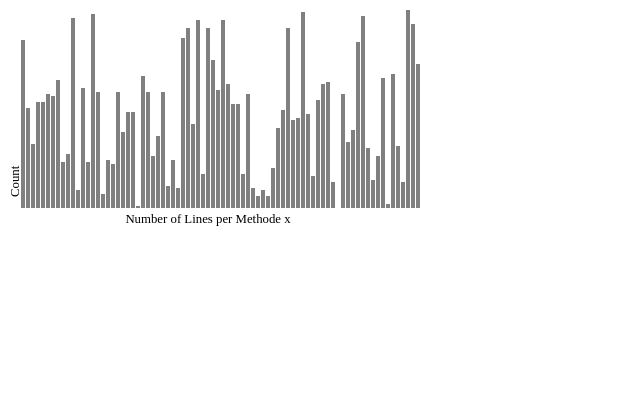
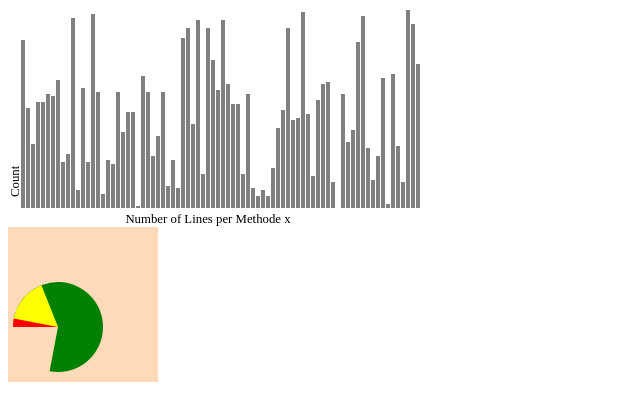
Before and after one commit to BADF00D/AngularCharts, an Angular app: page / in a window 1280 px wide. Shown: the top 420 px of the page, without its empty margins (0-640 px from the left). Built offline with nearby package versions, Linux system fonts and the light colour scheme.

Commit message:
First steps with pie chart

```diff
--- a/src/app/app.component.html
+++ b/src/app/app.component.html
@@ -21,3 +21,4 @@
 <router-outlet></router-outlet>
 
 <app-bar-chart></app-bar-chart>
+<app-pie-chart></app-pie-chart>
--- a/src/app/app.module.ts
+++ b/src/app/app.module.ts
@@ -5,12 +5,14 @@ import { AppRoutingModule } from './app-routing.module';
 
 import { AppComponent } from './app.component';
 import { BarChartComponent } from './bar-chart/bar-chart.component';
+import { PieChartComponent } from './pie-chart/pie-chart.component';
 
 
 @NgModule({
   declarations: [
     AppComponent,
-    BarChartComponent
+    BarChartComponent,
+    PieChartComponent
   ],
   imports: [
     BrowserModule,
--- /dev/null
+++ b/src/app/pie-chart/pie-chart.component.css
@@ -0,0 +1,9 @@
+
+svg {
+  background-color: peachpuff;
+}
+
+#dashing path:hover {
+  stroke: black;
+  stroke-width: 1px;
+}
--- /dev/null
+++ b/src/app/pie-chart/pie-chart.component.html
@@ -0,0 +1,54 @@
+<svg id="dashing" width="150" height="155">
+  <path *ngFor="let segment of segments" [attr.d]="calculatePath(segment)" [attr.fill]="segment.color"/>
+  <!-- <path d="M0,50a50,50 0 1,1 100,0" transform="translate(25 25)" stroke-dasharray="78.5 50" -->
+  <!-- /> -->
+  <!-- <path d="M0,50 a50,50 0 1,1 100,0" transform="translate(25 25)" class="alarm" stroke-dasharray="39.25 78.5" stroke-dashoffset="-78.5" > -->
+  <!-- <path d="M0,50 a50,50 0 1,1 100,0" transform="translate(25 25)" class="alarm" stroke-dasharray="39.25 78.5" stroke-dashoffset="-78.5" /> -->
+</svg>
+
+
+<!-- <svg width="320" height="320" xmlns="http://www.w3.org/2000/svg">
+  <path d="M10 315
+           L 110 215
+           A 30 50 0 0 1 162.55 162.45
+           L 172.55 152.45
+           A 30 50 -45 0 1 215.1 109.9
+           L 315 10" stroke="black" fill="green" stroke-width="2" fill-opacity="0.5"/>
+</svg> -->
+<!-- <svg id="high" width="325" height="325" xmlns="http://www.w3.org/2000/svg">
+  <path d="M80 80
+           A 45 45, 0, 0, 0, 125 125
+           L 125 80 Z" fill="green" />
+  <path d="M230 80
+           A 45 45, 0, 1, 0, 275 125
+           L 275 80 Z" fill="red" />
+  <path d="M80 230
+           A 45 45, 0, 0, 1, 125 275
+           L 125 230 Z" fill="purple" />
+  <path d="M230 230
+           A 45 45, 0, 1, 1, 275 275
+           L 275 230 Z" fill="blue" />
+  <circle cx="230" cy="230" r="2" fill="red" />
+  <circle cx="275" cy="275" r="2" fill="red" />
+  <circle cx="275" cy="230" r="2" fill="red" />
+
+  <path d="M130 230
+           a 45 45, 0, 1, 1, 45 45
+           l 0 -45 Z" fill="blue" />
+
+  <path d="M00 100
+           a 45 45, 0, 1, 1, 90 0
+           Z" fill="red" id="half"/>
+  <path d="M00 100
+           a 45 45, 0, 0, 1, 13.19 -31.81
+           l 31.81 31.81 Z" fill="blue" id="quarter"/>
+  <circle cx="0" cy="100" r="2" fill="red" />
+  <circle cx="13.19" cy="68.19" r="2" fill="red" />
+  <circle cx="45" cy="100" r="2" fill="red" />
+
+  <path d="M00 275
+           a 45 45, 0, 1, 1, 45 45
+           l 0 -45 Z" fill="blue" />
+
+
+</svg> -->
--- /dev/null
+++ b/src/app/pie-chart/pie-chart.component.ts
@@ -0,0 +1,45 @@
+import { Component, OnInit } from '@angular/core';
+
+@Component({
+  selector: 'app-pie-chart',
+  templateUrl: './pie-chart.component.html',
+  styleUrls: ['./pie-chart.component.css']
+})
+export class PieChartComponent implements OnInit {
+
+  segments: Segment[] = [];
+  constructor() {
+    this.segments.push(new Segment(.78, 'green'));
+    this.segments.push(new Segment(.19, 'yellow'));
+    this.segments.push(new Segment(.03, 'red'));
+  }
+
+  ngOnInit() {
+
+  }
+
+  calculatePath(segment: Segment): string {
+
+    if (segment.percent <= .5) {
+      const rotation = 0;
+      const radian = 2 * Math.PI * segment.percent;
+      const x = Math.cos(radian) * 45;
+      const y = Math.sin(radian) * 45;
+      return `M 5 100 a 45 45 ${rotation} 0 1 ${45 - x} ${-y} l ${x} ${y} Z`;
+    } else {
+      const rotation = 0;
+      const radian = 2 * Math.PI * segment.percent;
+      const x = Math.cos(radian) * 45;
+      const y = Math.sin(radian) * 45;
+      return `M 5 100 a 45 45 ${rotation} 1 1 ${45 - x} ${-y} l ${x} ${y} Z`;
+    }
+  }
+}
+
+export class Segment {
+  private static _counter = 0;
+  public static Create(percent: number, color: string): Segment {
+    return new Segment(percent, color, this._counter++);
+  }
+  private constructor(public percent: number, public color: string, public id: number) { }
+}
```
Also changed, not shown: 1 other file (tests, documents, lock files or other folders).
